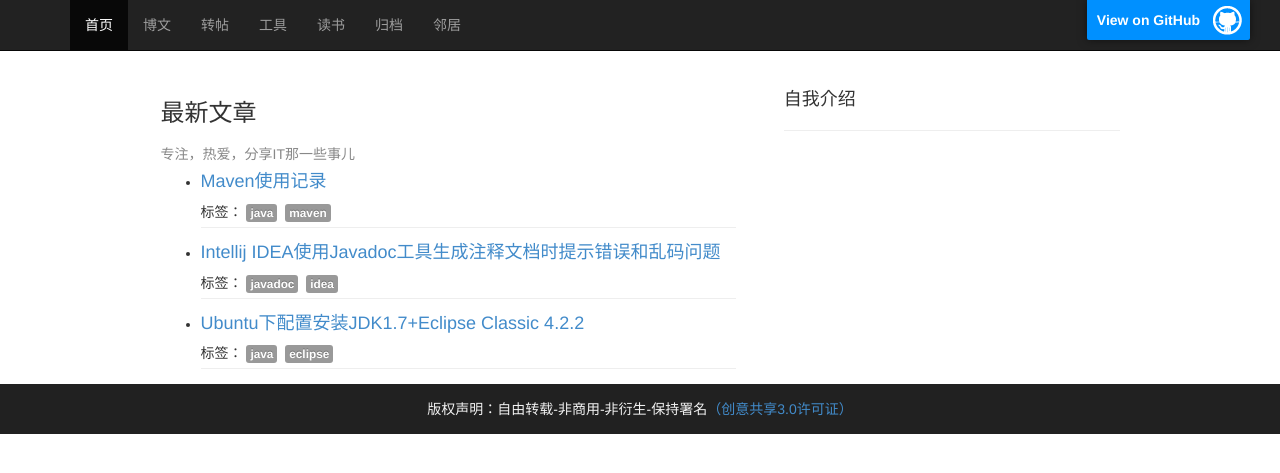
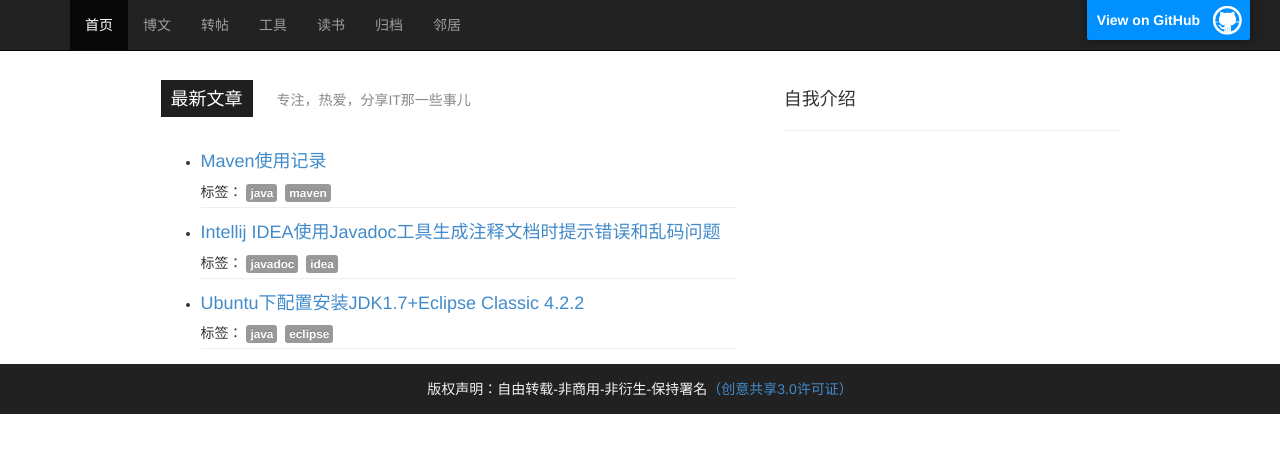
Before and after one commit to sheleng/sheleng.github.io, a Jekyll site: the page built from index.html, in a window 1280 px wide. Shown: the top 473 px of the page. Built offline with Jekyll 4.4.1, drawn with Linux system fonts in a browser that asks for light colours.

Commit message:
修改工具布局

```diff
--- a/index.html
+++ b/index.html
@@ -8,7 +8,8 @@
 <div class="row-fluid">
   <div class="span4 index-left">
     <div class="content-title">
-      <span><h3>最新文章</h3><span class="gray-3">专注，热爱，分享IT那一些事儿</span></span>
+      <span class="title"><h4>最新文章</h4></span>
+      <span class="gray-3">专注，热爱，分享IT那一些事儿</span>
     </div>
     </br>
     <div>
```
